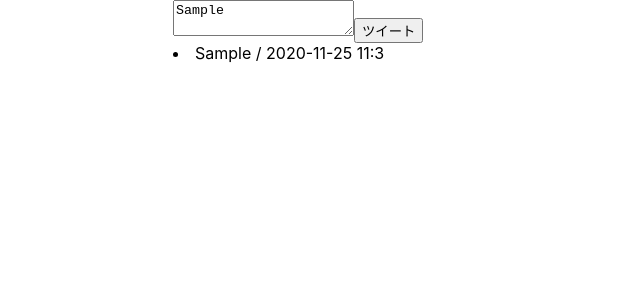
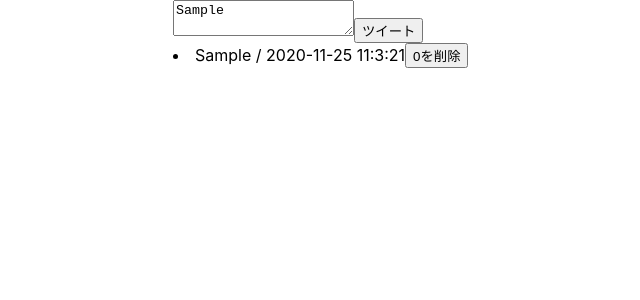
Before and after one commit to ShinsukeJPN/react_study_session, a React (Create React App) app: page / in a window 1280 px wide. Both pictures are taken after typing "Sample" into the empty fields and a click on the button "ツイート". Shown: the top 300 px of the page, without its empty margins (317-957 px from the left). Built offline with nearby package versions, Linux system fonts and the light colour scheme.

Commit message:
Add delete function

```diff
--- a/src/App.js
+++ b/src/App.js
@@ -1,6 +1,5 @@
 import Form from './Form';
 import TweetList from './TweetList';
-import SubmitButton from './SubmitButton';
 
 function App() {
   return (
--- a/src/Form.js
+++ b/src/Form.js
@@ -1,6 +1,5 @@
 import React from 'react';
 import SubmitButton from './SubmitButton';
-import TweetList from './TweetList';
 import TweetItem from './TweetItem';
 
 class Form extends React.Component {
@@ -17,6 +16,7 @@ class Form extends React.Component {
     };
     this.onChange = this.onChange.bind(this);
     this.onSubmit = this.onSubmit.bind(this);
+    this.deleteItem = this.deleteItem.bind(this);
   }
 
   onChange(e){
@@ -25,30 +25,40 @@ class Form extends React.Component {
 
   onSubmit(e){
     let d = new Date(),
+        second = '' + d.getSeconds(),
         min  = '' + d.getMinutes(),
         hour = '' + d.getHours(),
         month = '' + (d.getMonth() + 1),
         day = '' + d.getDate(),
         year = d.getFullYear();
-    let formatted_date = [year, month, day].join('-') + ' ' + hour + ':' + min;
+    let formatted_date = [year, month, day].join('-') + ' ' + hour + ':' + min + ':' + second;
 
     this.setState((state)=>({
-      data: state.data.concat({tweet: this.input, timeStamp: formatted_date}),
+      data: state.data.concat({tweet: this.input, timeStamp: formatted_date}).reverse()
+
     }));
+
     e.preventDefault();
   }
 
+  deleteItem(e){
+    let id = e.currentTarget.getAttribute('data-id');
+    let deleted_data = this.state.data.splice(id, 1)
+    this.setState((state)=>({
+      data: state.data.reverse()
+    }));
+  }
+
   render() {
-    let data = this.state.data.reverse();
     return (
       <div style={this.form}>
         <form onSubmit={this.onSubmit}>
-          <textarea onChange={this.onChange} requeired="true" maxLength="140"/>
+          <textarea onChange={this.onChange} required="true" maxLength="140" />
           <SubmitButton value="ツイート"/>
         </form>
 
-        {data.map((value)=>(
-         <TweetItem key={value.id} value={value.tweet} time={value.timeStamp}/>
+        {this.state.data.map((value, i)=>(
+         <li key={i}>{value.tweet} / {value.timeStamp}<button onClick={this.deleteItem} data-id={i}>{i}を削除</button></li>
          ))}
       </div>
     );
--- a/src/TweetItem.js
+++ b/src/TweetItem.js
@@ -7,7 +7,7 @@ class TweetItem extends React.Component {
 
   render() {
     return (
-      <li key={this.props.key}>{this.props.value} / {this.props.time}</li>
+      <li key={this.props.test}>{this.props.value} / {this.props.time}</li>
     );
   }
 
```
